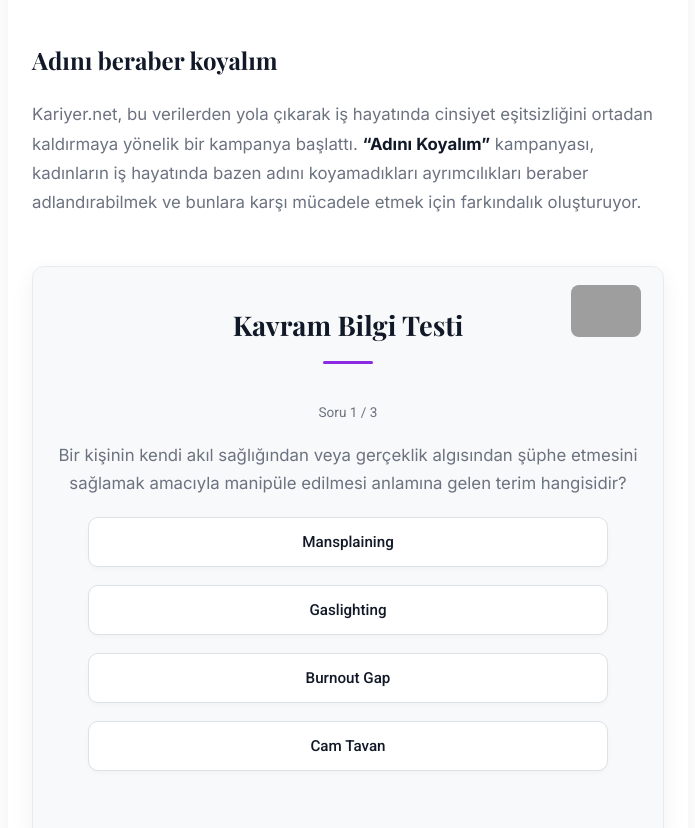
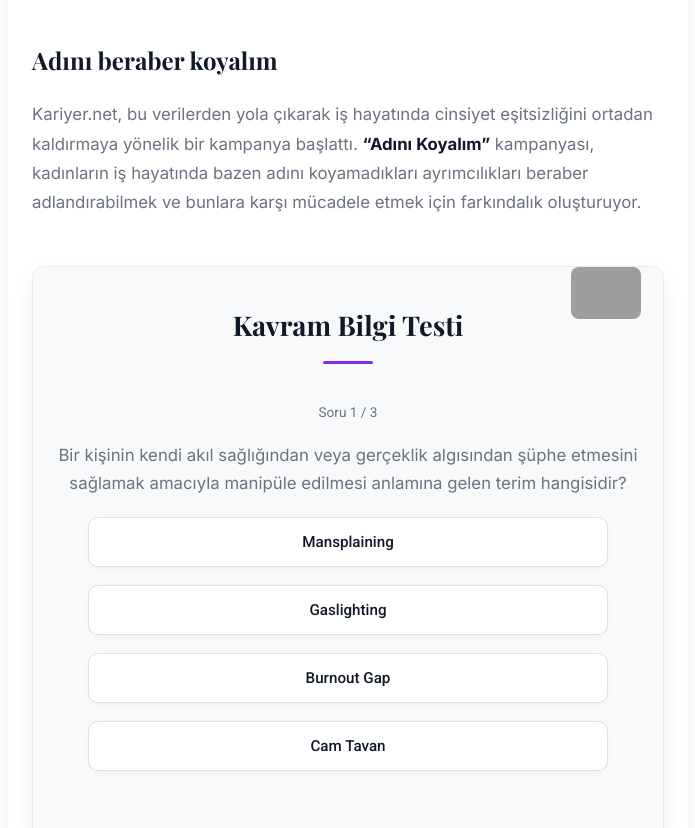
Before and after one commit to eocl06/kariyerbs, a plain HTML site: page index.html in a window 1280 px wide. Shown: the part 3120-3948 px from the top of the page, without its empty margins (292-987 px from the left). Drawn offline with nearby package versions, Linux system fonts and the light colour scheme; grey boxes are pictures that could not be loaded.

Commit message:
Update index.html

```diff
--- a/index.html
+++ b/index.html
@@ -153,7 +153,7 @@
   }
   .survey-sponsor {
     position: absolute;
-    top: 18px;
+    top: 0px;
     right: 22px;
   }
   .survey-sponsor img {
```
